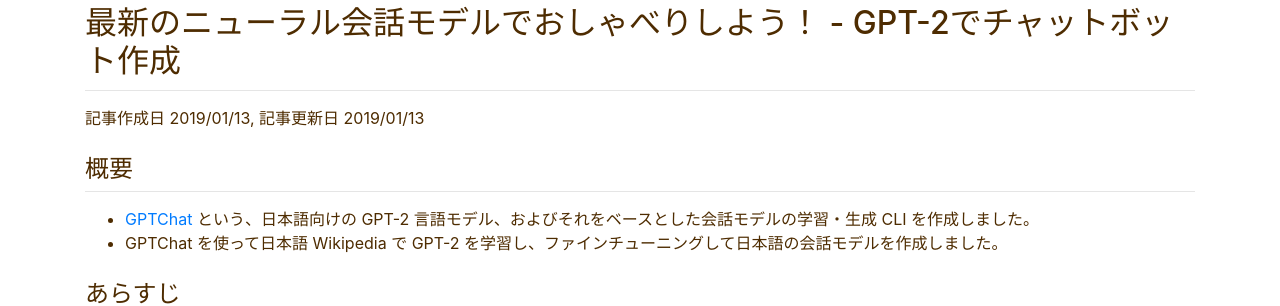
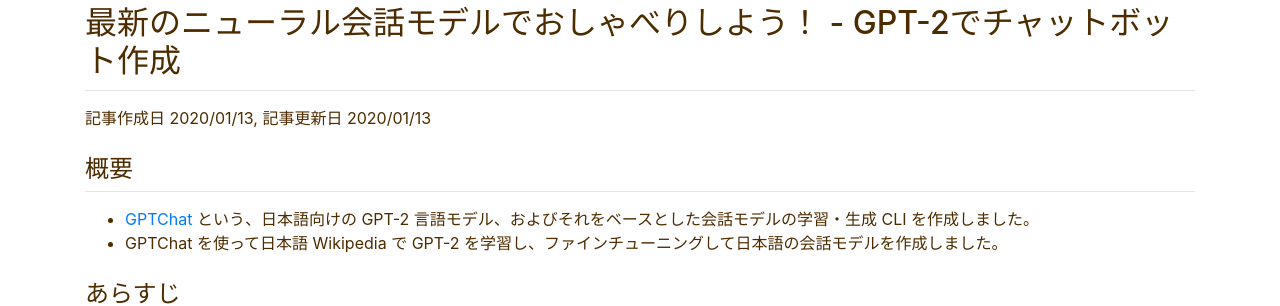
Before and after one commit to noriyukipy/blog, a Jekyll site: the page built from article/gptchat_howto_ja.md, in a window 1280 px wide and 900 px high. Shown: the part 326-632 px from the top of the window. Built offline with Jekyll 4.4.1, drawn with Linux system fonts in a browser that asks for light colours; our own code applies the rules of GitHub Pages for plain Markdown files; comment, search, counter and statistics services are not loaded.

Commit message:
記事更新日を修正

```diff
--- a/article/gptchat_howto_ja.md
+++ b/article/gptchat_howto_ja.md
@@ -1,6 +1,6 @@
 # 最新のニューラル会話モデルでおしゃべりしよう！ - GPT-2でチャットボット作成
 
-記事作成日 2019/01/13, 記事更新日 2019/01/13
+記事作成日 2020/01/13, 記事更新日 2020/01/13
 
 ## 概要
 
```
